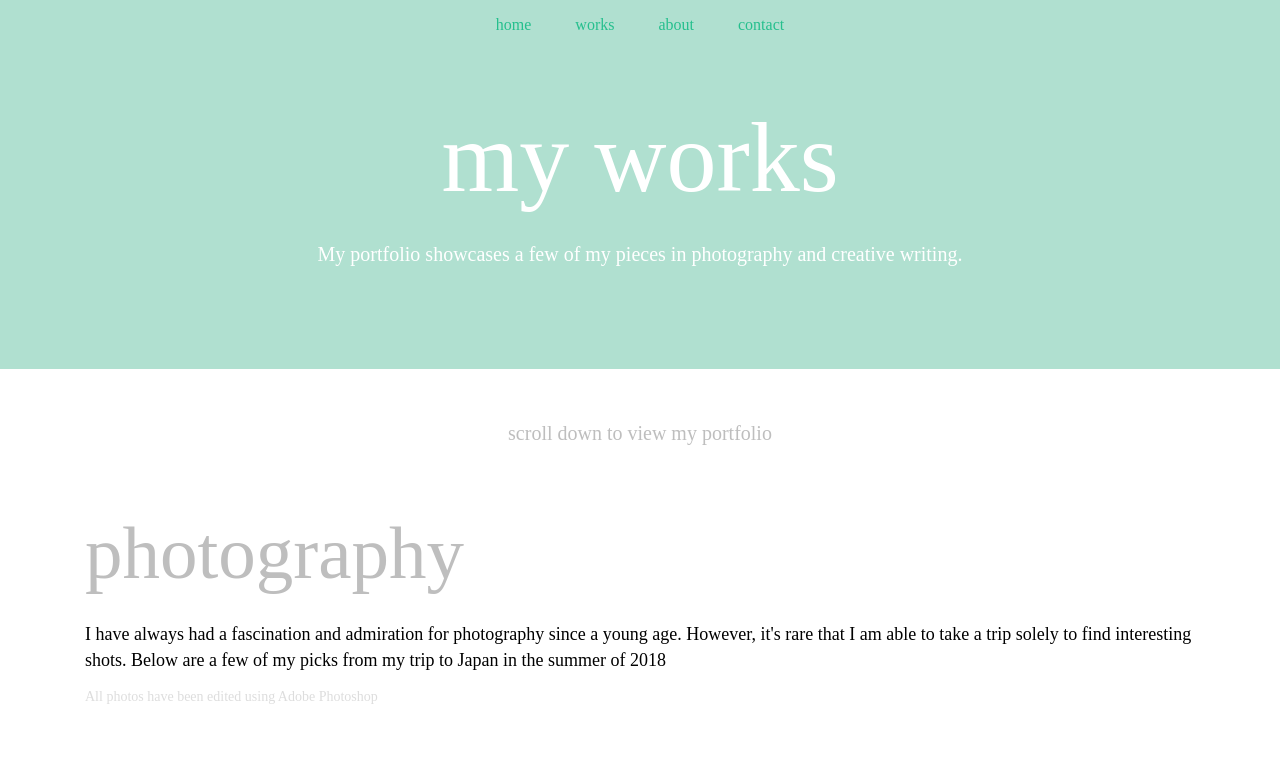
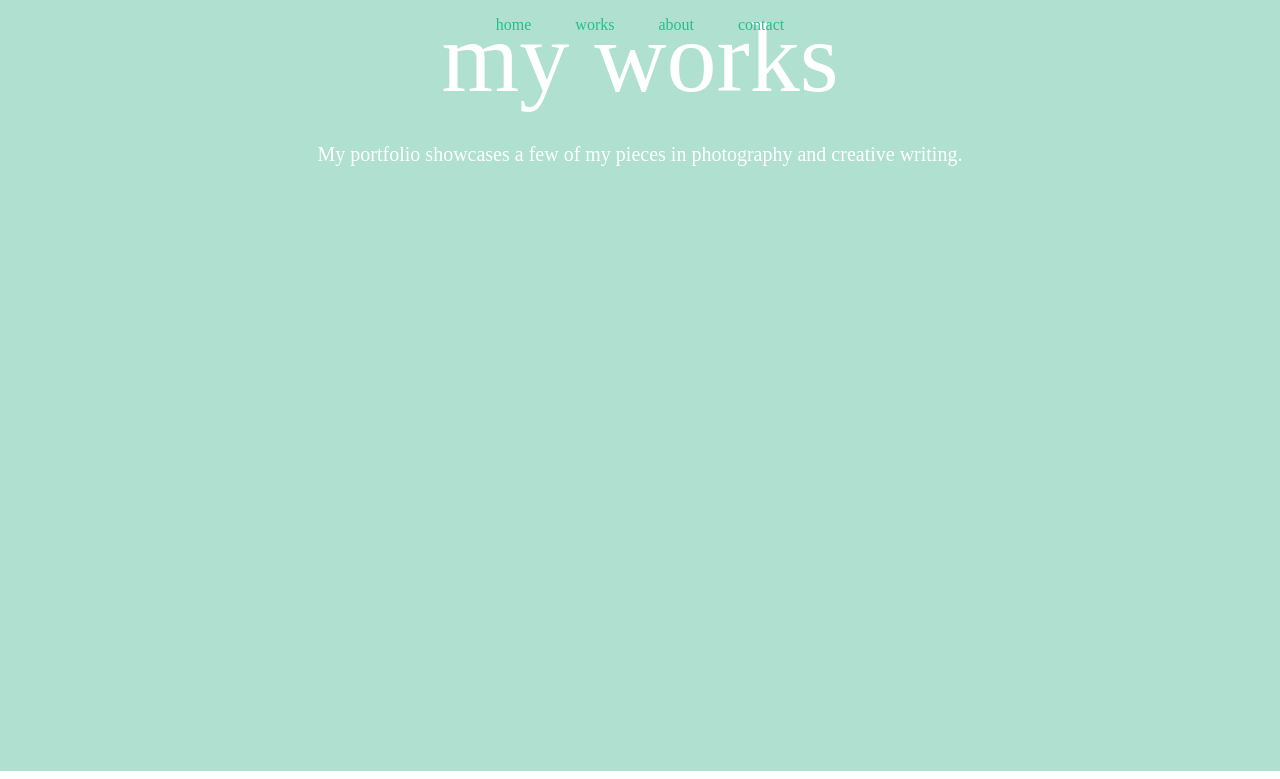
Before and after one commit to wisteria97/my-works, a plain HTML site: page index.html in a window 1280 px wide. Shown: the top 779 px of the page. Drawn offline with Linux system fonts and the light colour scheme.

Commit message:
changed header height

```diff
--- a/css/styles.css
+++ b/css/styles.css
@@ -42,7 +42,7 @@ main ul {
 /* text elements */
 header {
 	text-align: center;
-	padding: 100px;
+	height: 771.297px;
 	max-width: 100%;
 	max-height: 100%;
 	background-color: #B0E0D0;
```
